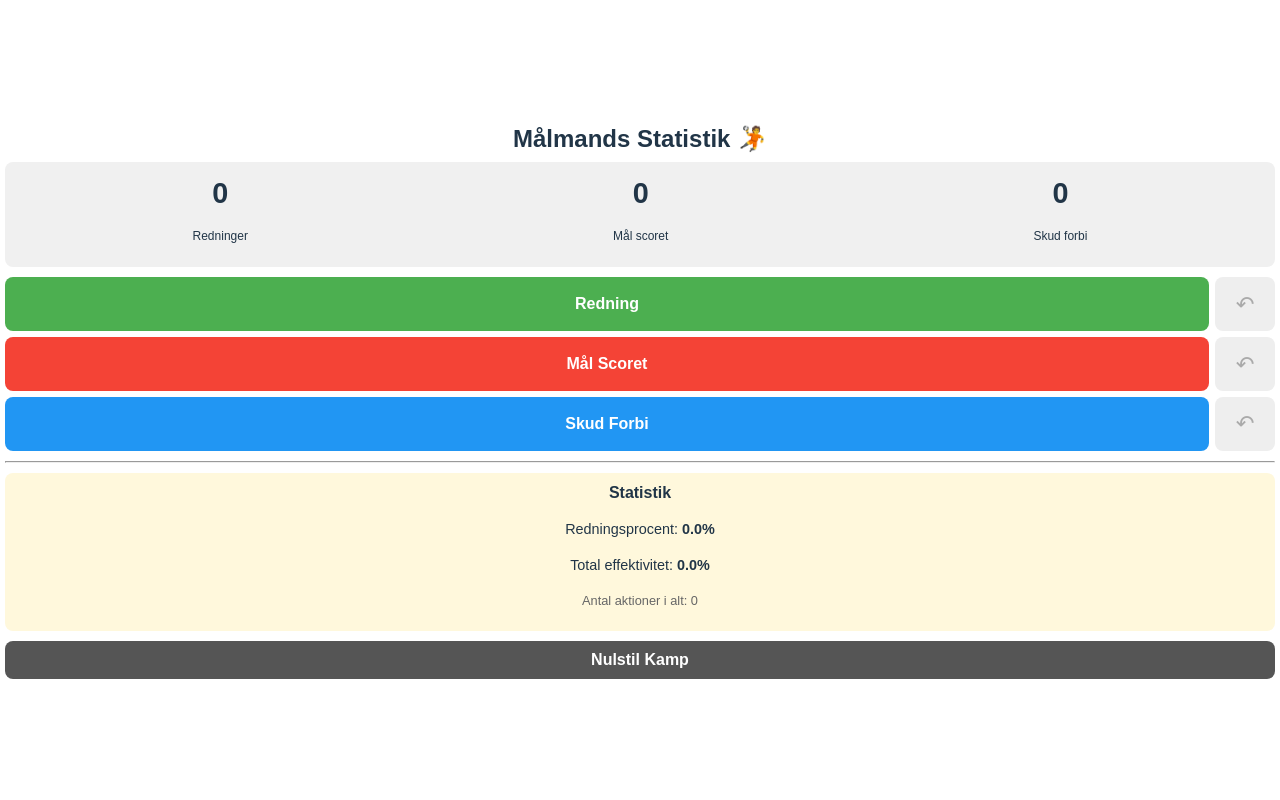
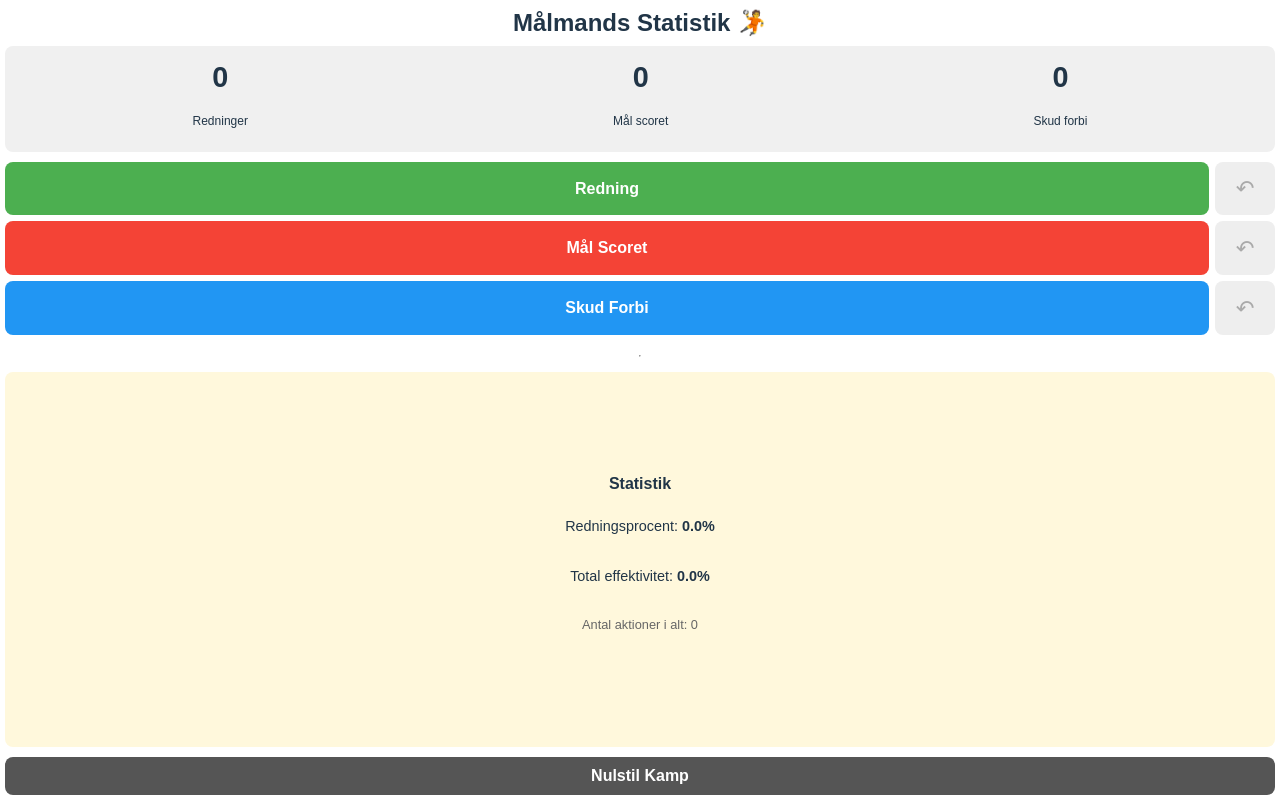
Before and after one commit to Kobogo/Handball, a React (Vite) app: page / in a window 1280 px wide. Built offline with nearby package versions, Linux system fonts and the light colour scheme.

Commit message:
Ajustment to fill 100% vh and to prevent refreshing the site when pulldown on the screen

```diff
--- a/src/App.css
+++ b/src/App.css
@@ -1,28 +1,36 @@
 /* --- GLOBALE NULSTILLINGER OG FULDBREDDE (ROBUST FIX) --- */
 
-/* Tvinger ALLE elementer til at inkludere padding og border i bredden */
+/* Tvinger ALLE elementer til at inkludere padding og border i bredden/højden */
 *, *::before, *::after {
     box-sizing: border-box;
 }
 
-/* Nulstiller margin/padding. overflow-x: hidden skal være på HTML/BODY */
+/* Nulstiller margin/padding og forhindrer vandret scrolling */
 body, html {
     margin: 0;
     padding: 0;
     background-color: #ffffff;
-    /* Sikrer at ingenting i det vandrette plan stikker ud */
     overflow-x: hidden;
+    overscroll-behavior-y: contain;
+
+    /* VIGTIGE ÆNDRINGER FOR HØJDE */
+    height: 100%; /* Sørger for at HTML/BODY fylder hele skærmen */
 }
 
 /* --- LAYOUT OG DESIGN --- */
 
-/* SIKRER CONTAINEREN ALDRIG ER STØRRE END VISNINGSOMRÅDET */
 .container {
-  width: 100vw; /* BRUGER 100% AF VISNINGSOMRÅDET (Viewport Width) */
-  max-width: 100%; /* Sikkerheds-margin */
+  width: 100vw;
+  max-width: 100%;
   text-align: center;
   font-family: Arial, sans-serif;
   padding: 5px;
+
+  /* NYT: Tvinger containeren til at matche skærmhøjden */
+  min-height: 100vh;
+  /* Bruger flex for at placere indholdet pænt */
+  display: flex;
+  flex-direction: column;
 }
 
 /* Reducer overskriften */
@@ -115,6 +123,12 @@ hr {
   margin-top: 5px;
   margin-bottom: 10px;
   font-size: 0.9rem;
+  /* Tillad plads til at vokse, hvis der er plads */
+  flex-grow: 1;
+  /* Centrerer vertikalt, hvis den vokser meget */
+  display: flex;
+  flex-direction: column;
+  justify-content: center;
 }
 
 .results h3 {
--- a/src/App.tsx
+++ b/src/App.tsx
@@ -1,4 +1,4 @@
-import { useState } from 'react';
+import { useState, useEffect } from 'react'; // Importer useEffect
 import './App.css';
 
 type Action = 'goal' | 'save' | 'miss';
@@ -6,7 +6,34 @@ type Action = 'goal' | 'save' | 'miss';
 function App() {
   const [history, setHistory] = useState<Action[]>([]);
 
-  // --- BEREGNINGER ---
+  // --- NY EFFEKT TIL AT FORHINDRE TRÆK-NED OPFRISKNING ---
+  useEffect(() => {
+    let lastTouchY = 0; // Gemmer den lodrette position ved berøring
+
+    // Funktion der stopper den indbyggede scrolling, hvis vi er i toppen
+    const handleTouchMove = (e: TouchEvent) => {
+      // Tjekker om trækket er opad (positive delta) eller nedad (negative delta)
+      const touchY = e.touches[0].clientY;
+      const deltaY = touchY - lastTouchY;
+      lastTouchY = touchY;
+
+      // Hvis vi er i toppen af siden (scrollY === 0) og trækker nedad (deltaY > 0),
+      // forhindrer vi standard browser-handlingen (opfriskning).
+      if (window.scrollY === 0 && deltaY > 0) {
+        e.preventDefault();
+      }
+    };
+
+    // Lyt efter berøringsbevægelser
+    document.addEventListener('touchmove', handleTouchMove, { passive: false });
+
+    // Renser op: fjerner lytteren, når komponenten afmonteres
+    return () => {
+      document.removeEventListener('touchmove', handleTouchMove);
+    };
+  }, []); // [] betyder, at effekten kun kører én gang ved indlæsning
+
+  // --- BEREGNINGER (Uændret) ---
   const goals = history.filter((a) => a === 'goal').length;
   const saves = history.filter((a) => a === 'save').length;
   const missed = history.filter((a) => a === 'miss').length;
@@ -14,17 +41,15 @@ function App() {
   const shotsOnTarget = goals + saves;
   const totalAttempts = goals + saves + missed;
 
-  // ÆNDRING 1: Fjerner Math.round() for at få det rå decimaltal
   const savePercentage = shotsOnTarget === 0
     ? 0
     : (saves / shotsOnTarget) * 100;
 
-  // ÆNDRING 2: Fjerner Math.round() for at få det rå decimaltal
   const totalEfficiency = totalAttempts === 0
     ? 0
     : ((saves + missed) / totalAttempts) * 100;
 
-  // --- FUNKTIONER (uændret) ---
+  // --- FUNKTIONER (Uændret) ---
 
   const handleAction = (action: Action) => {
     setHistory([...history, action]);
@@ -46,9 +71,9 @@ function App() {
 
   return (
     <div className="container">
+      {/* ... Resten af JSX'en er uændret ... */}
       <h1>Målmands Statistik 🤾</h1>
 
-      {/* ... resten af koden (statistik tavlen og knapper) er uændret ... */}
       <div className="stats-board">
         <div className="stat-item">
           <h2>{saves}</h2>
@@ -79,11 +104,9 @@ function App() {
 
       <div className="results">
         <h3>Statistik</h3>
-        {/* ÆNDRING 3: Bruger .toFixed(1) til at vise præcis ét decimal */}
         <p>
           Redningsprocent: <strong>{savePercentage.toFixed(1)}%</strong>
         </p>
-        {/* ÆNDRING 4: Bruger .toFixed(1) til at vise præcis ét decimal */}
         <p>
           Total effektivitet: <strong>{totalEfficiency.toFixed(1)}%</strong>
         </p>
```
